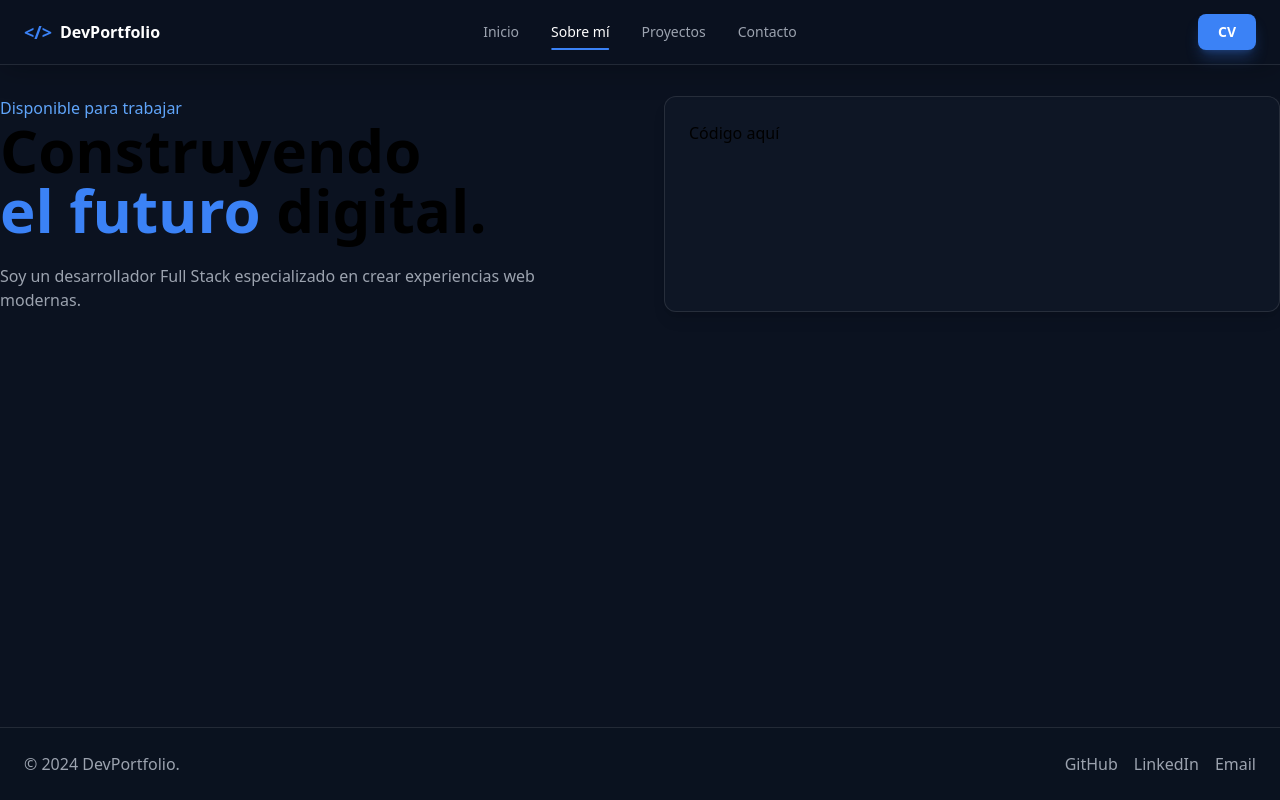
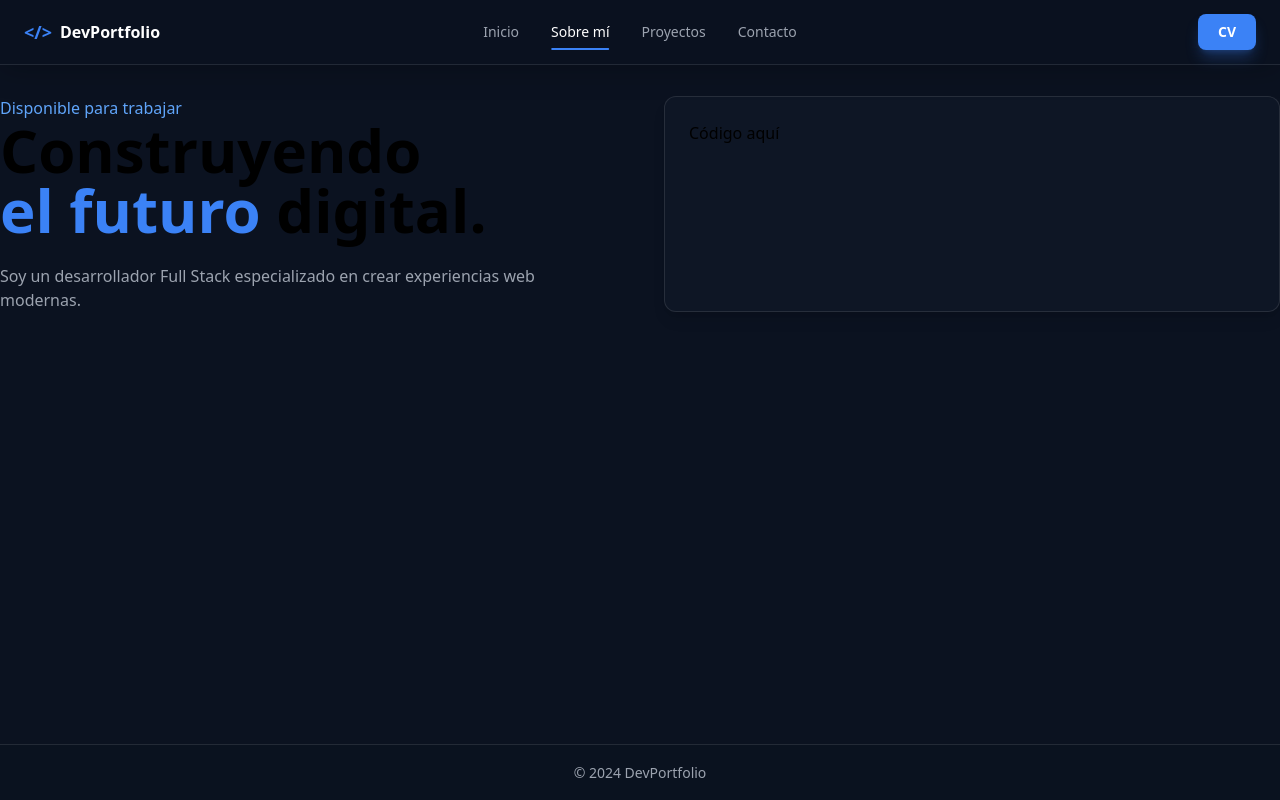
Before and after one commit to jose-gonzalez7/portfolio_2, a React (Vite) app in the folder portfolio/: page / in a window 1280 px wide. Built offline with nearby package versions, Linux system fonts and the light colour scheme.

Commit message:
comprobar footer fijo

```diff
--- a/portfolio/src/componentes/layout/Footer.tsx
+++ b/portfolio/src/componentes/layout/Footer.tsx
@@ -1,24 +1,7 @@
 export function Footer() {
   return (
-    <footer className="
-      bg-[#0b1220]/80
-      border-t border-white/10
-    ">
-      <div className="max-w-7xl mx-auto px-6 py-6 flex items-center justify-between text-text-secondary">
-        <span>© 2024 DevPortfolio.</span>
-
-        <div className="flex gap-4">
-          <a href="#" className="hover:text-text-primary transition">
-            GitHub
-          </a>
-          <a href="#" className="hover:text-text-primary transition">
-            LinkedIn
-          </a>
-          <a href="#" className="hover:text-text-primary transition">
-            Email
-          </a>
-        </div>
-      </div>
+    <footer className="h-14 bg-[#0b1220]/80 border-t border-white/10 flex items-center justify-center text-sm text-text-secondary">
+      © 2024 DevPortfolio
     </footer>
   )
 }
```
